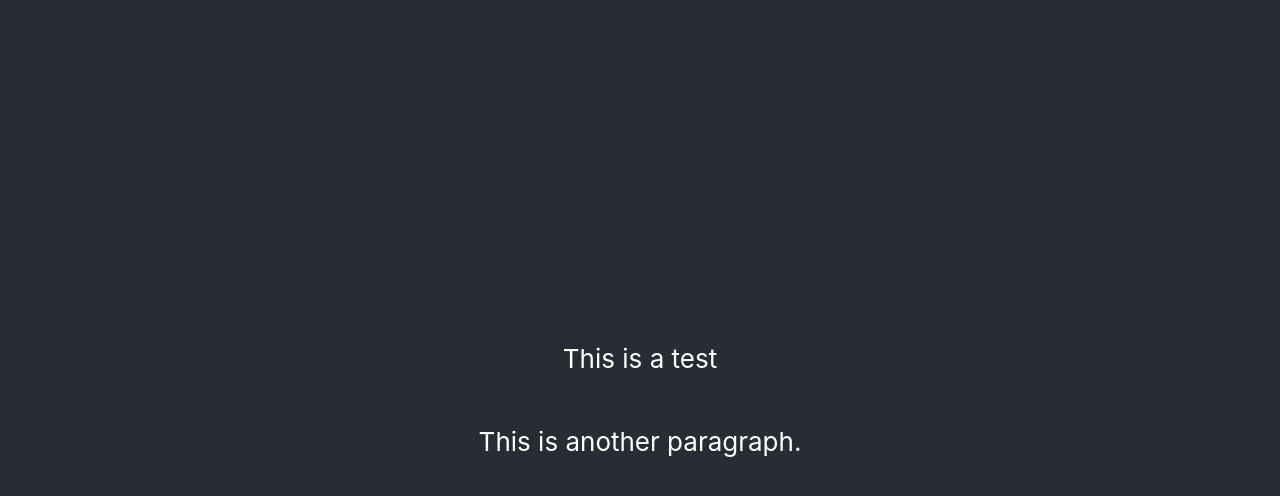
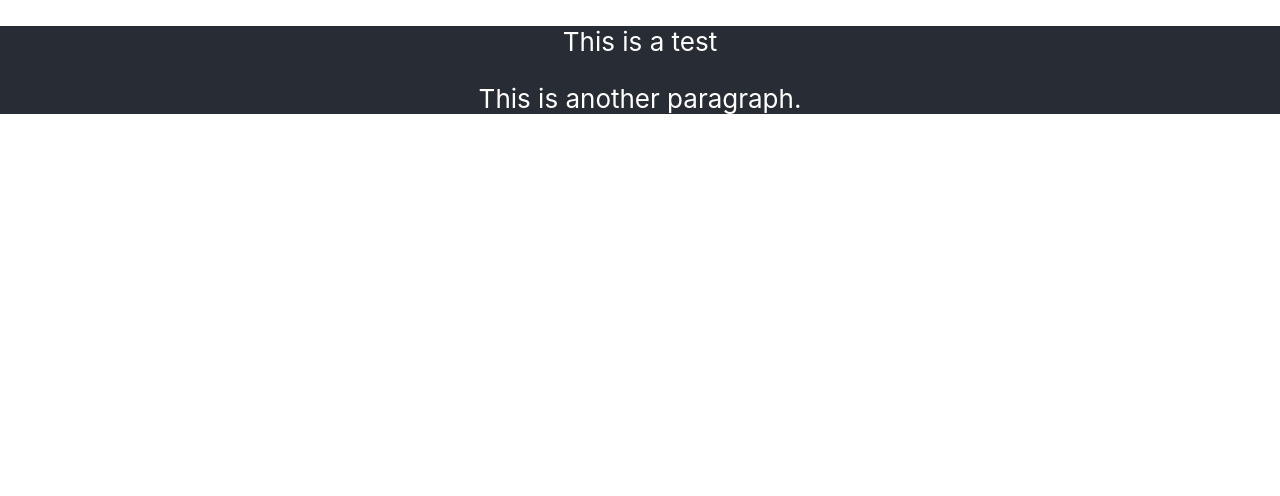
Before and after one commit to simonbandmann/second-app, a React (Create React App) app: page / in a window 1280 px wide. Shown: the top 496 px of the page. Built offline with nearby package versions, Linux system fonts and the light colour scheme.

Commit message:
MUI integration

```diff
--- a/src/App.css
+++ b/src/App.css
@@ -15,11 +15,6 @@
 
 .App-header {
   background-color: #282c34;
-  min-height: 100vh;
-  display: flex;
-  flex-direction: column;
-  align-items: center;
-  justify-content: center;
   font-size: calc(10px + 2vmin);
   color: white;
 }
```
